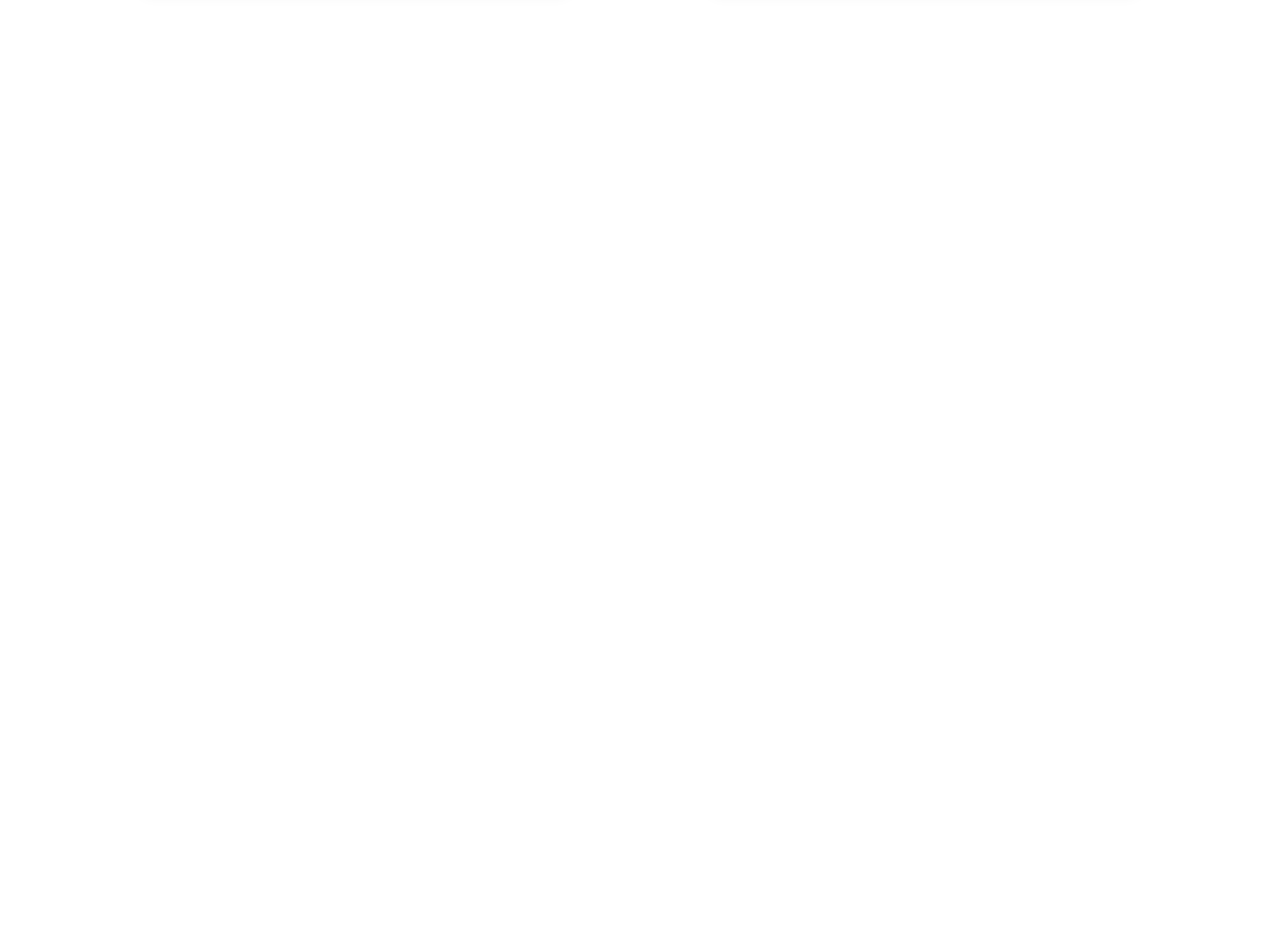
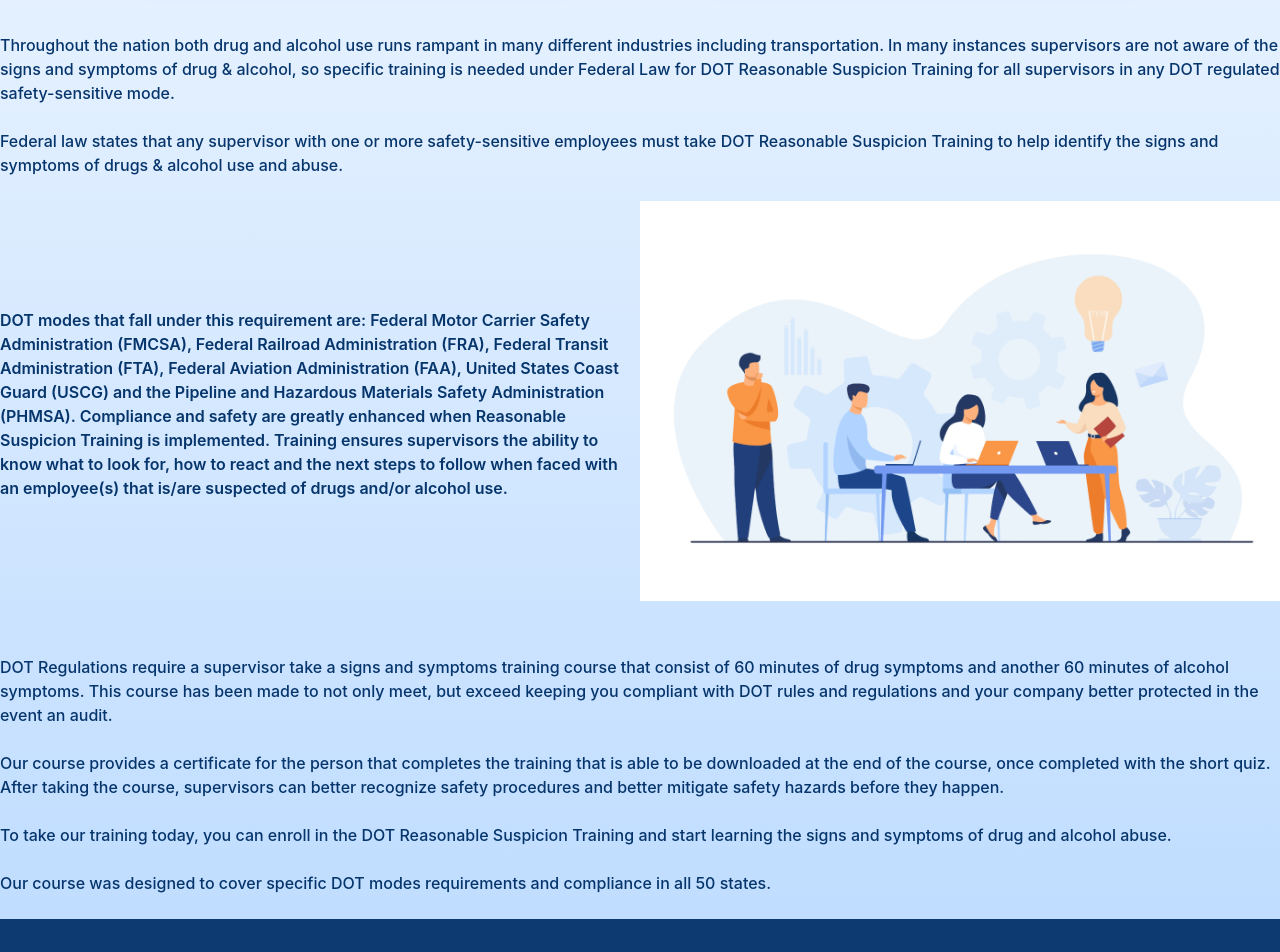
Before and after one commit to abdullah-masud/Course-app, a Next.js app: page /aboutUs in a window 1280 px wide. Shown: the part 800-1752 px from the top of the page. Before the commit the page ends 833 px from the top, so only its background shows below. Built offline with nearby package versions, Linux system fonts and the light colour scheme.

Commit message:
about us page done

```diff
--- a/pages/aboutUs.js
+++ b/pages/aboutUs.js
@@ -4,11 +4,15 @@
 import Image from 'next/image'
 import courseIcon from '../assets/courseIcon.png'
 import refundIcon from '../assets/refundIcon.png'
+import groupStudy from '../assets/groupStudy.png'
+import Footer from '../components/Footer';
 
 const aboutUs = () => {
     return (
         <>
             <Navbar />
+
+            <div className='bg-gradient-to-b from-[#ffffff] to-[#c0ddff]'>
                 <div className='max-w-7xl mx-auto'>
                     <div className='my-12 flex lg:justify-between justify-center items-center lg:flex-row flex-col'>
                         <h2 className='lg:text-5xl text-3xl  text-center text-[#06356C] font-semibold'>Changing learning for the better</h2>
@@ -26,7 +30,40 @@
                             <h1 className='text-2xl font-semibold mt-2'>Refund Policies</h1>
                         </div>
                     </div>
+                    <div className='text-[#06356C] font-medium lg:px-0 px-6'>
+                        <p>
+                            Throughout the nation both drug and alcohol use runs rampant in many different industries including transportation. In many instances supervisors are not aware of the signs and symptoms of drug & alcohol, so specific training is needed under Federal Law for DOT Reasonable Suspicion Training for all supervisors in any DOT regulated safety-sensitive mode.
+                        </p>
+                        <p className='my-6'>
+                            Federal law states that any supervisor with one or more safety-sensitive employees must take DOT Reasonable Suspicion Training to help identify the signs and symptoms of drugs & alcohol use and abuse.
+                        </p>
                     </div>
+                    <div className='flex lg:justify-between justify-center items-center lg:flex-row flex-col-reverse mb-12 lg:px-0 px-6'>
+                        <p className='text-[#06356C] font-semibold flex-1'>
+                            DOT modes that fall under this requirement are: Federal Motor Carrier Safety Administration (FMCSA), Federal Railroad Administration (FRA), Federal Transit Administration (FTA), Federal Aviation Administration (FAA), United States Coast Guard (USCG) and the Pipeline and Hazardous Materials Safety Administration (PHMSA).
+                            Compliance and safety are greatly enhanced when Reasonable Suspicion Training is implemented. Training ensures supervisors the ability to know what to look for, how to react and the next steps to follow when faced with an employee(s) that is/are suspected of drugs and/or alcohol use.
+                        </p>
+                        <div className='flex-1'>
+                            <Image src={groupStudy} alt="groupStudy" />
+                        </div>
+                    </div>
+                    <div className='text-[#06356C] font-medium lg:px-0 px-6'>
+                        <p>
+                            DOT Regulations require a supervisor take a signs and symptoms training course that consist of 60 minutes of drug symptoms and another 60 minutes of alcohol symptoms. This course has been made to not only meet, but exceed keeping you compliant with DOT rules and regulations and your company better protected in the event an audit.
+                        </p>
+                        <p className='mt-6'>
+                            Our course provides a certificate for the person that completes the training that is able to be downloaded at the end of the course, once completed with the short quiz. After taking the course, supervisors can better recognize safety procedures and better mitigate safety hazards before they happen.
+                        </p>
+                        <p className='mt-6'>
+                            To take our training today, you can enroll in the DOT Reasonable Suspicion Training and start learning the signs and symptoms of drug and alcohol abuse.
+                        </p>
+                        <p className='py-6'>
+                            Our course was designed to cover specific DOT modes requirements and compliance in all 50 states.
+                        </p>
+                    </div>
+                </div>
+            </div>
+            <Footer />
         </>
     );
 };
```
Also changed, not shown: assets/groupStudy.png (added). Lines whose indentation alone changed are shown as unchanged.
